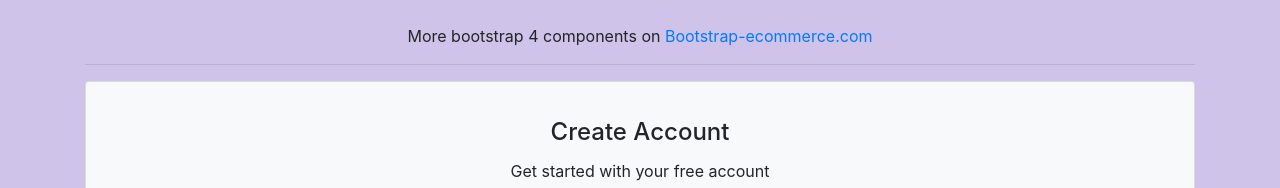
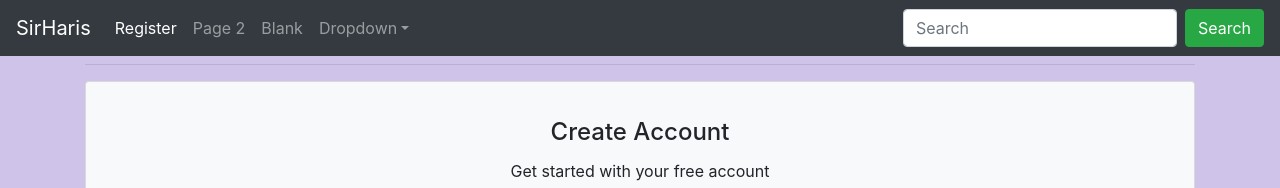
Before and after one commit to sirharis214/copyCat, a plain HTML site: page index.html in a window 1280 px wide. Shown: the top 188 px of the page. Drawn offline with nearby package versions, Linux system fonts and the light colour scheme.

Commit message:
Add files via upload

```diff
--- a/index.html
+++ b/index.html
@@ -14,6 +14,40 @@
     <title>CopyCat's</title>
   </head>
   <body style="background-color: #d0c3ea;">
+
+     <nav class="navbar navbar-expand-md navbar-dark bg-dark fixed-top">
+      <a class="navbar-brand" href="#">SirHaris</a>
+      <button class="navbar-toggler" type="button" data-toggle="collapse" data-target="#navbarsExampleDefault" aria-controls="navbarsExampleDefault" aria-expanded="false" aria-label="Toggle navigation">
+        <span class="navbar-toggler-icon"></span>
+      </button>
+
+
+      <div class="collapse navbar-collapse" id="navbarsExampleDefault">
+        <ul class="navbar-nav mr-auto">
+          <li class="nav-item active">
+            <a class="nav-link" href="index.html">Register <span class="sr-only">(current)</span></a>
+          </li>
+          <li class="nav-item">
+            <a class="nav-link" href="page2.html">Page 2</a>
+          </li>
+          <li class="nav-item">
+            <a class="nav-link " href="#">Blank</a>
+          </li>
+          <li class="nav-item dropdown">
+            <a class="nav-link dropdown-toggle" href="http://example.com" id="dropdown01" data-toggle="dropdown" aria-haspopup="true" aria-expanded="false">Dropdown</a>
+            <div class="dropdown-menu" aria-labelledby="dropdown01">
+              <a class="dropdown-item" href="#">Action</a>
+              <a class="dropdown-item" href="#">Another action</a>
+              <a class="dropdown-item" href="#">Something else here</a>
+            </div>
+          </li>
+        </ul>
+        <form class="form-inline my-2 my-lg-0">
+          <input class="form-control mr-sm-2" type="text" placeholder="Search" aria-label="Search">
+          <button class="btn btn-success my-2 my-sm-0" type="submit">Search</button>
+        </form>
+      </div>
+    </nav>
 
 <div class="container">
 <br>  <p class="text-center">More bootstrap 4 components on <a href="http://bootstrap-ecommerce.com/"> Bootstrap-ecommerce.com</a></p>
```
